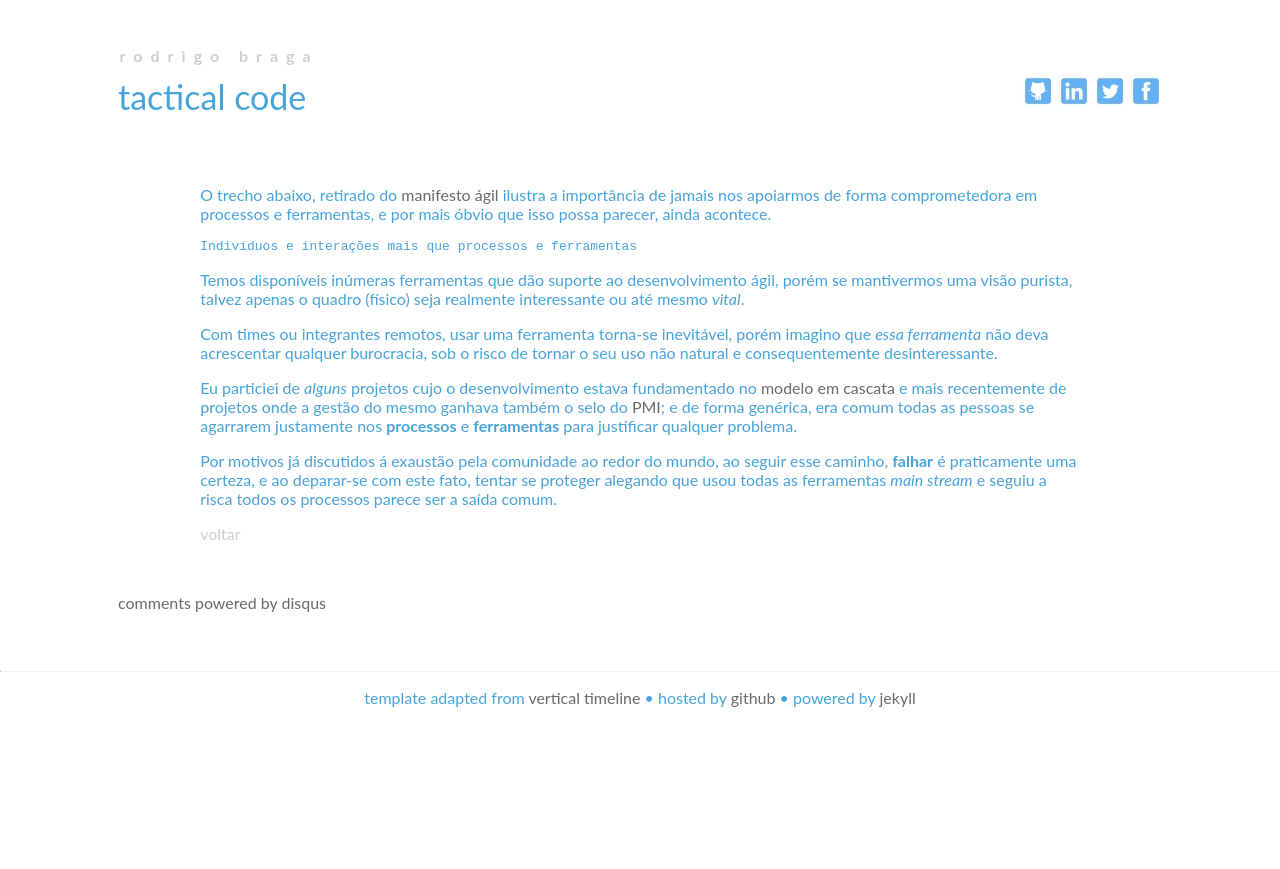
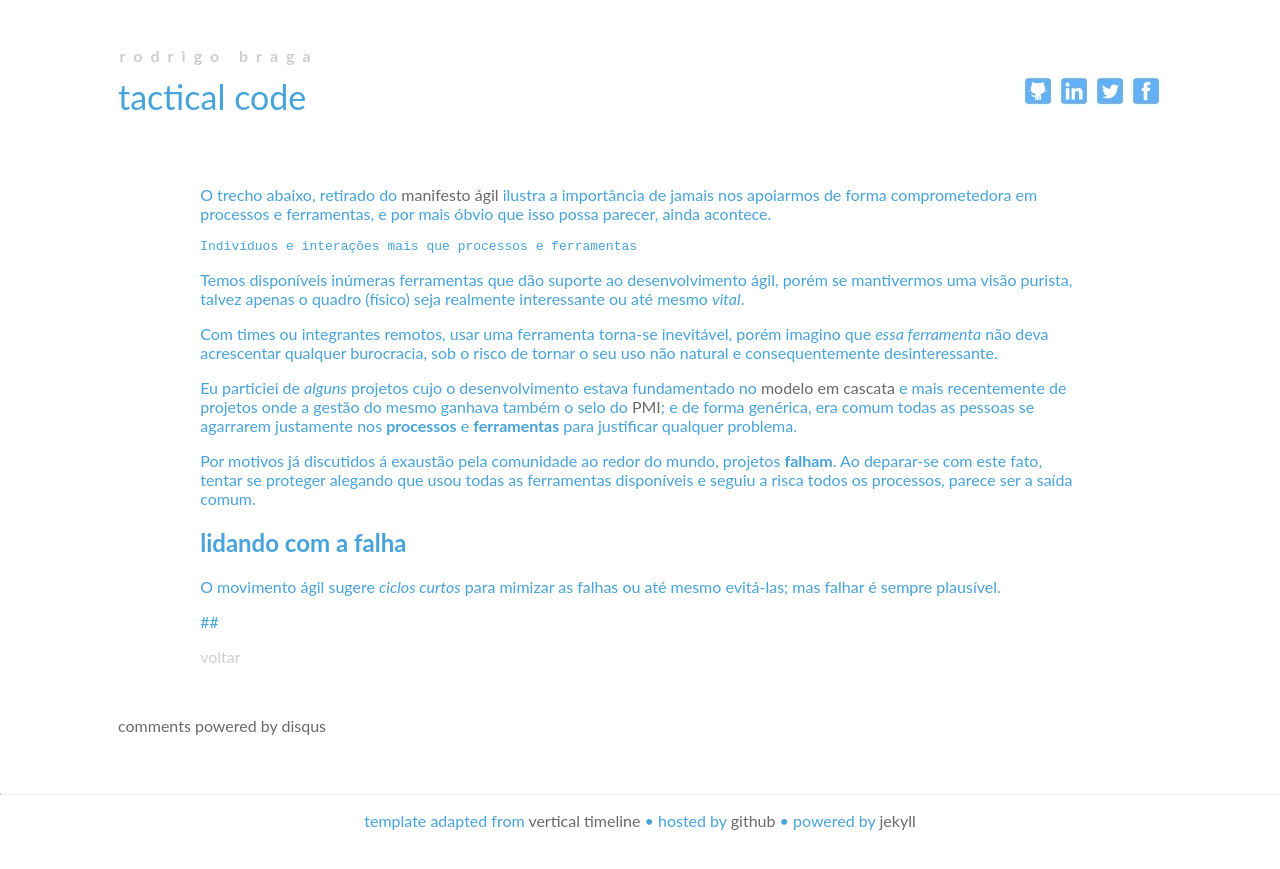
Before and after one commit to rodrigobraga/rodrigobraga.github.io, a Jekyll site: the page built from _posts/2013-11-21-nao-se-apoie-em-ferramentas.md, in a window 1280 px wide. Shown: the top 869 px of the page. Built offline with Jekyll 4.4.1, drawn with Linux system fonts in a browser that asks for light colours; Markdown is read by kramdown in place of the engine named in the settings; comment, search, counter and statistics services are not loaded.

Commit message:
Update 2013-11-21-nao-se-apoie-em-ferramentas.md

```diff
--- a/_posts/2013-11-21-nao-se-apoie-em-ferramentas.md
+++ b/_posts/2013-11-21-nao-se-apoie-em-ferramentas.md
@@ -20,4 +20,10 @@ Com times ou integrantes remotos, usar uma ferramenta torna-se inevitável, por
 
 Eu particiei de *alguns* projetos cujo o desenvolvimento estava fundamentado no [modelo em cascata](http://pt.wikipedia.org/wiki/Modelo_em_cascata) e mais recentemente de projetos onde a gestão do mesmo ganhava também o selo do [PMI](http://www.pmi.org); e de forma genérica, era comum todas as pessoas se agarrarem justamente nos **processos** e **ferramentas** para justificar qualquer problema.
 
-Por motivos já discutidos á exaustão pela comunidade ao redor do mundo, ao seguir esse caminho, **falhar** é praticamente uma certeza, e ao deparar-se com este fato, tentar se proteger alegando que usou todas as ferramentas *main stream* e seguiu a risca todos os processos parece ser a saída comum.
+Por motivos já discutidos á exaustão pela comunidade ao redor do mundo, projetos **falham**. Ao deparar-se com este fato, tentar se proteger alegando que usou todas as ferramentas disponíveis e seguiu a risca todos os processos, parece ser a saída comum.
+
+## lidando com a falha
+
+O movimento ágil sugere *ciclos curtos* para mimizar as falhas ou até mesmo evitá-las; mas falhar é sempre plausível.
+
+##
```
